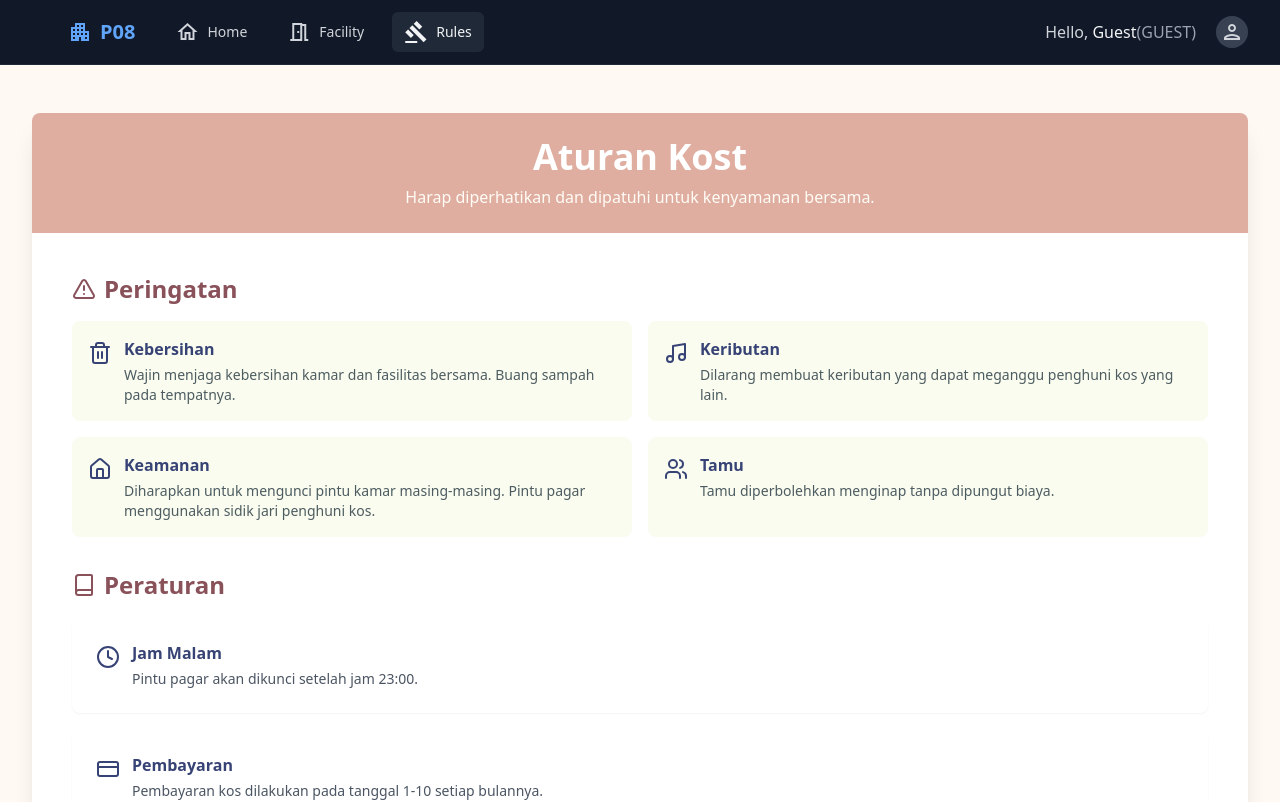
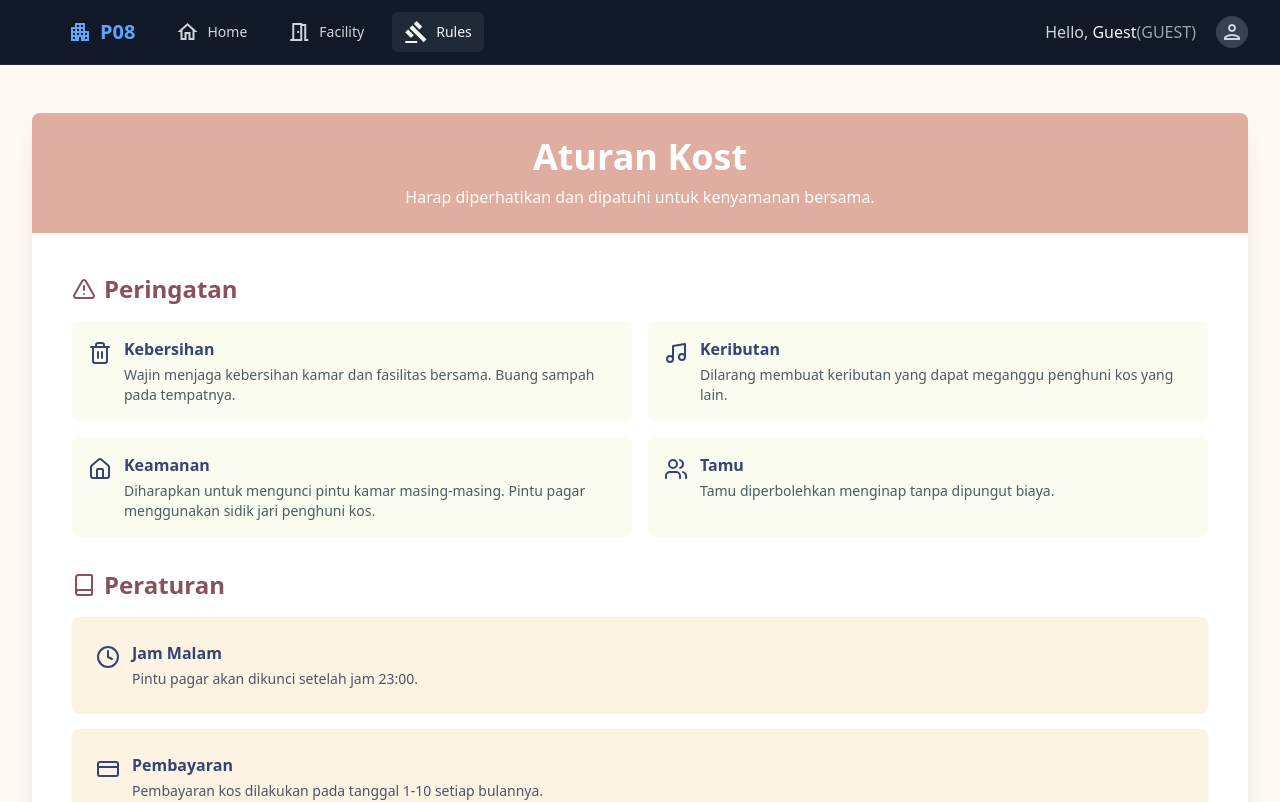
Before and after one commit to athallabf/pweb-fp-P08-2024, a Nuxt app in the folder frontend/: page /rules in a window 1280 px wide. Shown: the top 802 px of the page. Built offline with nearby package versions, Linux system fonts and the light colour scheme.

Commit message:
fix: rules

```diff
--- a/frontend/pages/rules.vue
+++ b/frontend/pages/rules.vue
@@ -45,7 +45,7 @@
             <div
               v-for="(item, index) in rules"
               :key="index"
-              class="bg-[white border] border-[#374375] p-6 rounded-lg shadow-sm flex items-start"
+              class="bg-[#fcf3e3] border-[#374375] p-6 rounded-lg shadow-sm flex items-start"
             >
               <component
                 :is="item.icon"
```
